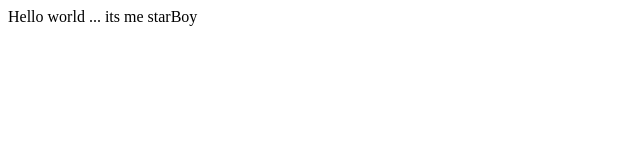
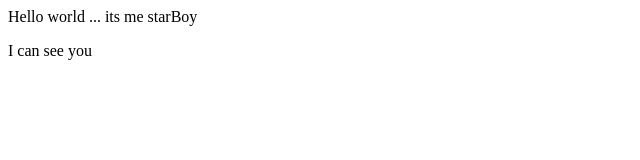
Before and after one commit to NanaKwadwo001/projectOne, a plain HTML site: page index.html in a window 1280 px wide. Shown: the full height of the page, 0-640 px from the left. Drawn offline with Linux system fonts and the light colour scheme.

Commit message:
editted by Nana

```diff
--- a/index.html
+++ b/index.html
@@ -1 +1,2 @@
 Hello world ... its me starBoy
+<p>I can see you</p>
```
